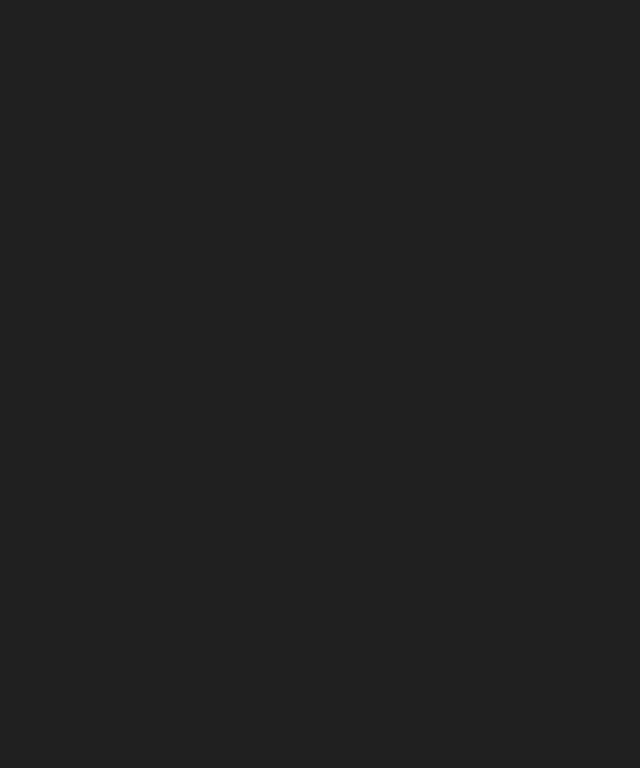
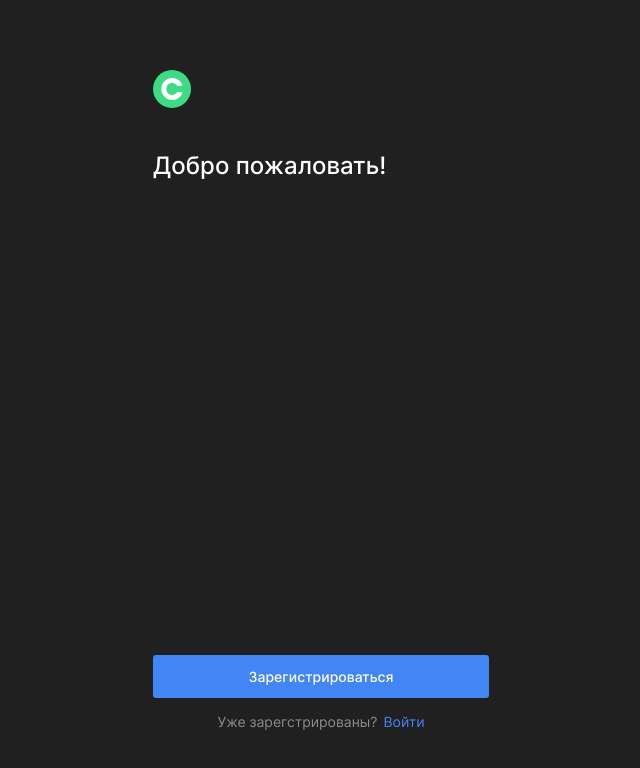
Before and after one commit to dzoric1/movies-explorer-frontend, a React (Create React App) app: page /signup in a window 1280 px wide. Before the commit this address had no page. Shown: the top 768 px of the page, without its empty margins (319-959 px from the left). Built offline with nearby package versions, Linux system fonts and the light colour scheme.

Commit message:
realized auth page

```diff
--- a/src/components/App/App.jsx
+++ b/src/components/App/App.jsx
@@ -3,6 +3,7 @@ import Main from '../Main/Main';
 import Movies from '../Movies/Movies';
 import SavedMovies from '../Movies/Movies';
 import Profile from '../Profile/Profile';
+import Register from '../Register/Register';
 import './App.css';
 
 
@@ -13,6 +14,7 @@ function App() {
       <Route path='/movies' element={<Movies />} />
       <Route path='/saved-movies' element={<SavedMovies />} />
       <Route path='/profile' element={<Profile />} />
+      <Route path='/signup' element={<Register />} />
     </Routes>
   );
 }
--- /dev/null
+++ b/src/components/Auth/Auth.css
@@ -0,0 +1,99 @@
+.auth {
+  padding: 70px 30px;
+  box-sizing: border-box;
+  max-width: 396px;
+  display: flex;
+  flex-direction: column;
+}
+
+@media screen and (max-width: 1023px) {
+  .auth {
+    padding: 232px 30px 232px;
+  }
+}
+
+@media screen and (max-width: 767px) {
+  .auth {
+    padding: 56px 30px 30px;
+    align-items: center;
+  }
+}
+
+.auth__logo {
+  width: 38px;
+  object-fit: cover;
+  aspect-ratio: 1/1;
+  margin: 0 0 40px 0;
+}
+
+.auth__title {
+  font-size: 24px;
+  font-weight: 500;
+  line-height: normal;
+  margin: 0 0 40px 0;
+}
+
+@media screen and (max-width: 767px) {
+  .auth__title {
+    margin: 0 0 80px 0;
+  }
+}
+
+.auth__form {
+  width: 100%;
+  flex: 1;
+  display: flex;
+  flex-direction: column;
+  align-items: center;
+}
+.auth__form-inputs {
+  flex: 1;
+}
+
+.auth__form-footer {
+  width: 100%;
+  display: flex;
+  flex-direction: column;
+  align-items: center;
+  gap: 15px;
+}
+
+.auth__submit {
+  width: 100%;
+  background-color: #4285f4;
+  color: #fff;
+  text-align: center;
+  font-size: 14px;
+  font-weight: 500;
+  line-height: normal;
+  border: none;
+  padding: 13px 0;
+  border-radius: 3px;
+}
+
+@media screen and (max-width: 767px) {
+  .auth__submit {
+    font-size: 12px;
+    padding: 15px 0;
+  }
+}
+
+.auth__bottom-text {
+  display: flex;
+  gap: 6px;
+  color: #8b8b8b;
+  text-align: center;
+  line-height: normal;
+  margin: 0;
+}
+
+@media screen and (max-width: 767px) {
+  .auth__bottom-text {
+    font-size: 12px;
+  }
+}
+
+.auth__bottom-link {
+  color: #4285f4;
+  text-decoration: none;
+}
--- /dev/null
+++ b/src/components/Auth/Auth.jsx
@@ -0,0 +1,36 @@
+import { Link } from 'react-router-dom';
+import './Auth.css'
+import logo from '../../assets/images/logo.svg'
+
+const Auth = () => {
+  return (
+    <main className="auth container">
+      <Link to="/">
+        <img className="auth__logo" src={logo} alt="Логотип" />
+      </Link>
+      <h1 className="auth__title">Добро пожаловать!</h1>
+      <form className="auth__form">
+        <div className='auth__form-inputs'></div>
+        <div className='auth__form-footer'>
+          <button
+            className="auth__submit hover-opacity"
+            type="submit"
+          >
+            Зарегистрироваться
+          </button>
+          <p className='auth__bottom-text'>
+            Уже зарегстрированы?
+            <Link
+              className="auth__bottom-link hover-opacity"
+              to='/signin'
+            >
+              Войти
+            </Link>
+          </p>
+        </div>
+      </form>
+    </main>
+  );
+}
+
+export default Auth;
--- /dev/null
+++ b/src/components/Register/Register.jsx
@@ -0,0 +1,10 @@
+import Auth from '../Auth/Auth';
+import './Register.css'
+
+const Register = () => {
+  return (
+    <Auth />
+  );
+}
+
+export default Register;
--- a/src/index.css
+++ b/src/index.css
@@ -53,6 +53,7 @@ main {
   max-width: 1280px;
   margin: 0 auto;
   box-sizing: border-box;
+  width: 100%;
 }
 
 .section-title {
```
Also changed, not shown: src/components/Register/Register.css (added).
